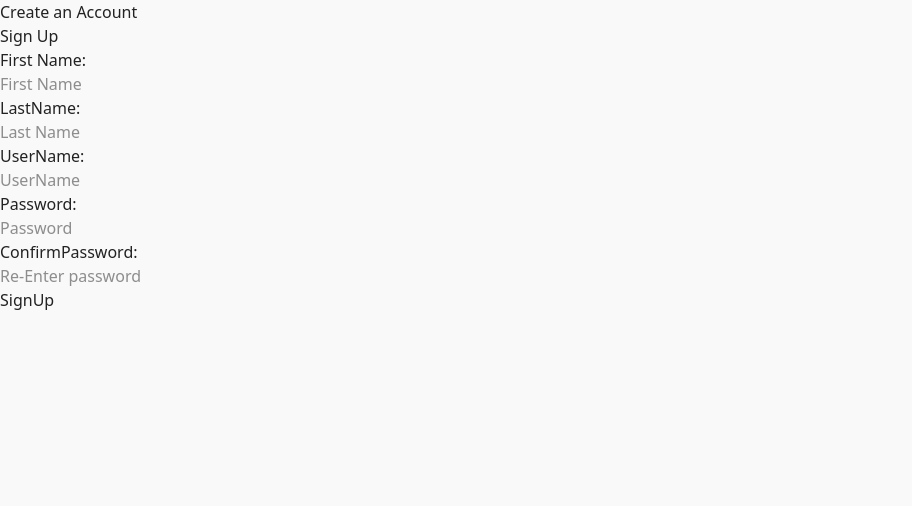
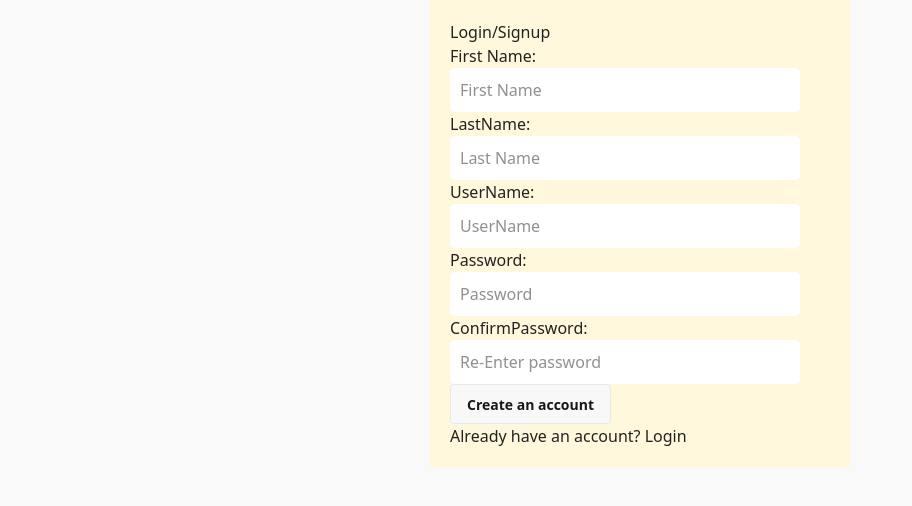
Before and after one commit to Gracie-Curiel/CMPS3390-Project3, a React (Vite) app in the folder christmas-app/: page / in a window 1280 px wide. Shown: the top 506 px of the page, without its empty margins (0-912 px from the left). Built offline with nearby package versions, Linux system fonts and the light colour scheme.

Commit message:
added some div's and className for the inputs

```diff
--- a/christmas-app/src/App.jsx
+++ b/christmas-app/src/App.jsx
@@ -3,6 +3,7 @@ import { BrowserRouter as Router, Routes, Route } from "react-router-dom";
 import Signin from "./views/Signin.jsx";
 import Signup from "./views/Signup.jsx";
 import Dashboard from "./views/Dashboard.jsx";
+
 
 export default function App() {
   return (
--- /dev/null
+++ b/christmas-app/src/styles.css
@@ -0,0 +1,13 @@
+
+#form-container{
+    background-color: cornsilk;
+    width:420px;
+    margin: auto;
+    padding:20px;
+}
+.form-input{
+    background-color:white;
+    width:350px;
+    padding:10px;
+    border-radius: 5px;
+}
--- a/christmas-app/src/views/Signin.jsx
+++ b/christmas-app/src/views/Signin.jsx
@@ -1,5 +1,6 @@
 import React, { useState } from 'react';
 export default function Signin() {
+
   const[formInput,setFormInput] = useState({
     userName:"",
     password:""
@@ -51,19 +52,25 @@ return errors;
   }
   return (
     <form onSubmit={handleSubmit}>
-
-      <h2>SignIn</h2>
+    <div className ="Form-container">
+      <div className="form-card">
+      <h2 className="Title-2">SignIn</h2>
      <label> UserName:</label>
      <br></br>
-      <input type="text" id="userName"  name ="userName" value={formInput.userName} placeholder="UserName" onChange={handleChange}/>
+      <input type="text" id="userName" className="form-input"  name ="userName" value={formInput.userName} placeholder="UserName" onChange={handleChange}/>
       <p>{loginError.userName}</p>
         <label> Password:</label>
         <br></br>
-      <input type="password" id="password"  name ="password" value={formInput.password} placeholder="Password" onChange={handleChange}/>
+      <input type="password" id="password" className="form-input"  name ="password" value={formInput.password} placeholder="Password" onChange={handleChange}/>
       <p>{loginError.password}</p>
-  <input type ="submit" value="Login"/>
+
+     <button type ="submit" className="btn">Login </button>
+      <div classname="msg">
       {message&& (<p>{message}</p>
       )}
+      </div>
+      </div>
+      </div>
     </form>
 
   );
--- a/christmas-app/src/views/Signup.jsx
+++ b/christmas-app/src/views/Signup.jsx
@@ -1,5 +1,6 @@
 import React, { useState } from 'react';
 import {useNavigate} from 'react-router-dom';
+import "../styles.css";
 //api url inssert here
 export default function Signup() {
   const navigate = useNavigate();
@@ -78,48 +79,53 @@ const handleSubmit = (e) =>{
 }
   return (
  <form onSubmit = {handleSubmit}>
-    <div className="container">
-      <div className="card"></div>
-      <h1 className="Title"> Create an Account</h1>
-      <h2>Sign Up</h2>
-      <label> First Name:</label>
+
+    <div id="form-container">
+      <div className="form-card">
+      <h1 className ="Title">Login/Signup </h1>
+      <div className='Input-container'>
+      <label for="firstName"> First Name:</label>
       <br></br>
       <input
       type = "text"
       id="firstName"
-      name ='firstName'
+      className="form-input"
+      name ="firstName"
       value={formInput.firstName}
       placeholder="First Name"
       onChange={handleChange} />
       <br></br>
       <p>{formError.firstName}</p>
 
-      <label> LastName:</label>
+      <label for="lastName">LastName:</label>
       <br></br>
       <input
       type = "text"
       id="lastName"
-      name ='lastName'
+      className="form-input"
+      name ="lastName"
       value={formInput.lastName}
        placeholder="Last Name"
       onChange={handleChange} />
       <br></br>
       <p>{formError.lastName}</p>
 
-      <label> UserName:</label>
+      <label for="userName"> UserName:</label>
       <br></br>
       <input
       type = "text"
       id="userName"
+      className="form-input"
       name ='userName'
       value={formInput.userName}
       placeholder="UserName"
       onChange={handleChange}/>
        <br></br>
       <p>{formError.userName}</p>
-      <label> Password:</label><br></br>
+      <label for="password"> Password:</label><br></br>
       <input type = "password"
        id="password"
+       className="form-input"
        name ='password'
        value={formInput.password}
        placeholder="Password"
@@ -127,21 +133,26 @@ const handleSubmit = (e) =>{
        <br></br>
       <p>{formError.password}</p>
 
-      <label> ConfirmPassword:</label>
+      <label for="confirmPassword"> ConfirmPassword:</label>
       <br></br>
       <input
       type = "password"
       id="confirmPassword"
+      className="form-input"
       name ="confirmPassword"
       value={formInput.confirmPassword}
       onChange={handleChange}
       placeholder="Re-Enter password"/> <br></br>
       <p>{formError.confirmPassword}</p>
-
-      <input type ="submit"  value="SignUp"/>
+      </div>
+      <button type ="submit" className="btn">Create an account </button>
+      <p id="account"> Already have an account? < a href="/Signin">Login</a> </p>
+       <div classname="msg">
       {message&& (<p>{message}</p> // if message isnt empty show the message
       )}
+      </div>
 
+      </div>
       </div>
    </form>
   );
```
